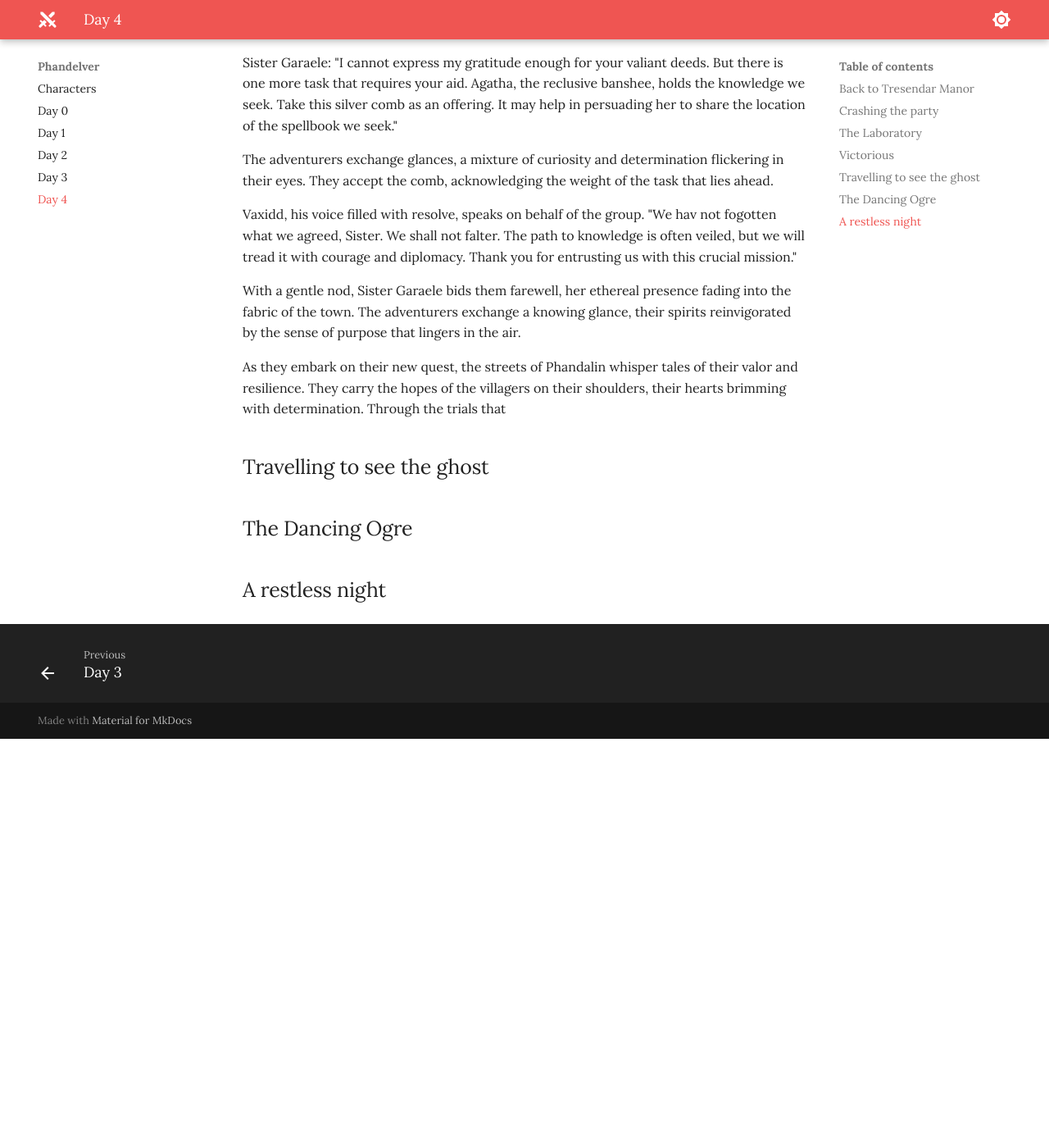
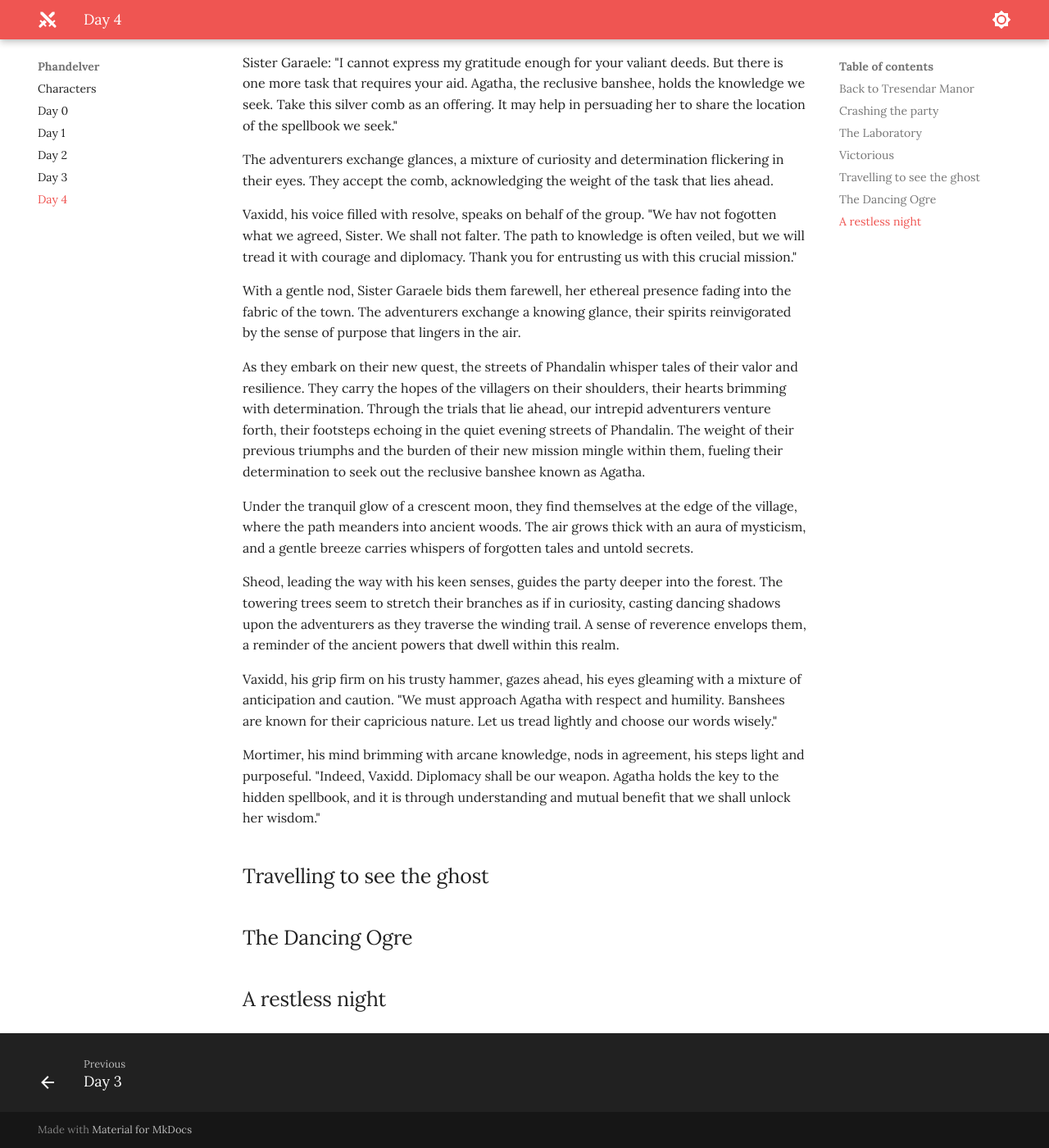
Before and after one commit to jonasmcferreira/adventures, an MkDocs documentation site: the page built from docs/phandelver/04.md, in a window 1280 px wide and 1400 px high, scrolled down 11791 px. Shown: the whole window at 82% size. Built offline with MkDocs 1.6.1 and Material for MkDocs 9.7.7, drawn with Linux system fonts in a browser that asks for light colours; before the commit the page ends 12692 px from its top, so only the background shows below that.

Commit message:
Update 04.md

```diff
--- a/docs/phandelver/04.md
+++ b/docs/phandelver/04.md
@@ -191,7 +191,17 @@ Vaxidd, his voice filled with resolve, speaks on behalf of the group. "We hav no
 
 With a gentle nod, Sister Garaele bids them farewell, her ethereal presence fading into the fabric of the town. The adventurers exchange a knowing glance, their spirits reinvigorated by the sense of purpose that lingers in the air.
 
-As they embark on their new quest, the streets of Phandalin whisper tales of their valor and resilience. They carry the hopes of the villagers on their shoulders, their hearts brimming with determination. Through the trials that
+As they embark on their new quest, the streets of Phandalin whisper tales of their valor and resilience. They carry the hopes of the villagers on their shoulders, their hearts brimming with determination. Through the trials that lie ahead, our intrepid adventurers venture forth, their footsteps echoing in the quiet evening streets of Phandalin. The weight of their previous triumphs and the burden of their new mission mingle within them, fueling their determination to seek out the reclusive banshee known as Agatha.
+
+Under the tranquil glow of a crescent moon, they find themselves at the edge of the village, where the path meanders into ancient woods. The air grows thick with an aura of mysticism, and a gentle breeze carries whispers of forgotten tales and untold secrets.
+
+Sheod, leading the way with his keen senses, guides the party deeper into the forest. The towering trees seem to stretch their branches as if in curiosity, casting dancing shadows upon the adventurers as they traverse the winding trail. A sense of reverence envelops them, a reminder of the ancient powers that dwell within this realm.
+
+Vaxidd, his grip firm on his trusty hammer, gazes ahead, his eyes gleaming with a mixture of anticipation and caution. "We must approach Agatha with respect and humility. Banshees are known for their capricious nature. Let us tread lightly and choose our words wisely."
+
+Mortimer, his mind brimming with arcane knowledge, nods in agreement, his steps light and purposeful. "Indeed, Vaxidd. Diplomacy shall be our weapon. Agatha holds the key to the hidden spellbook, and it is through understanding and mutual benefit that we shall unlock her wisdom."
+
+
 
 ## Travelling to see the ghost
 
```
